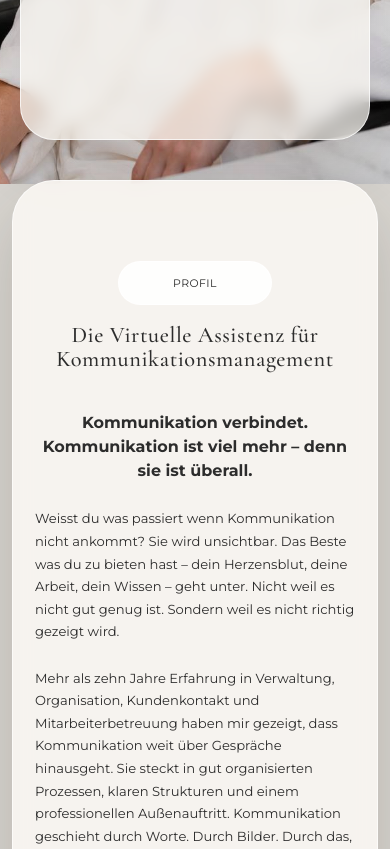
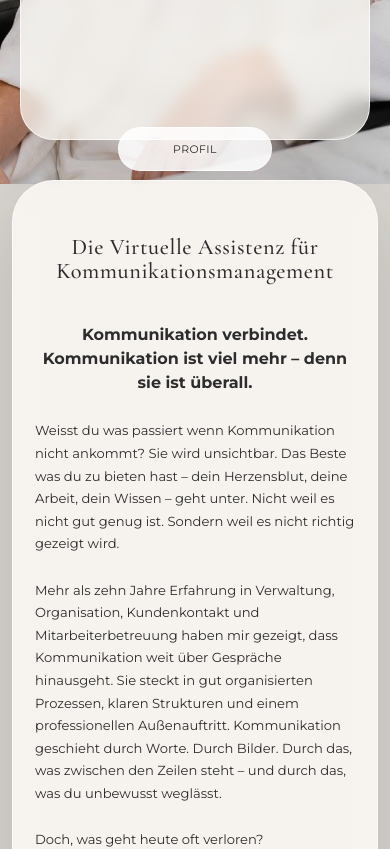
Before and after one commit to StefaniaMaDolak/stefania-dolak-charactercard, a Next.js app: page / in a window 390 px wide. Shown: the part 660-1509 px from the top of the page. Built offline with nearby package versions, Linux system fonts and the light colour scheme.

Commit message:
fix: float profile label above content card

```diff
--- a/src/app/globals.css
+++ b/src/app/globals.css
@@ -511,6 +511,26 @@ a:focus-visible {
     border-radius: 42px;
   }
 
+  #profil {
+    padding-top: 54px !important;
+  }
+
+  #profil > div {
+    position: static;
+  }
+
+  #profil .ccq-section-label {
+    position: absolute;
+    top: -54px;
+    left: 50%;
+    margin: 0;
+    transform: translateX(-50%);
+  }
+
+  #profil .ccq-section-label + h2 {
+    margin-top: 0 !important;
+  }
+
   .ccq-section-label {
     min-width: 154px;
     min-height: 44px;
```
